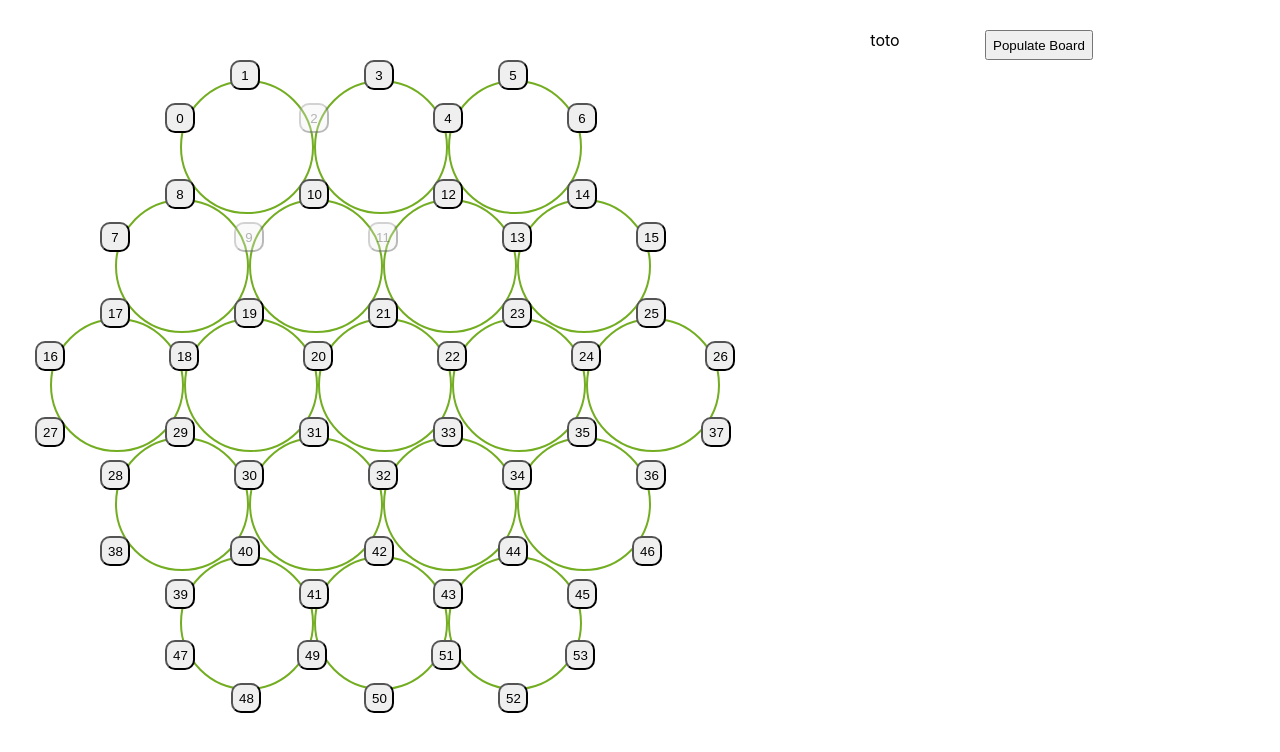
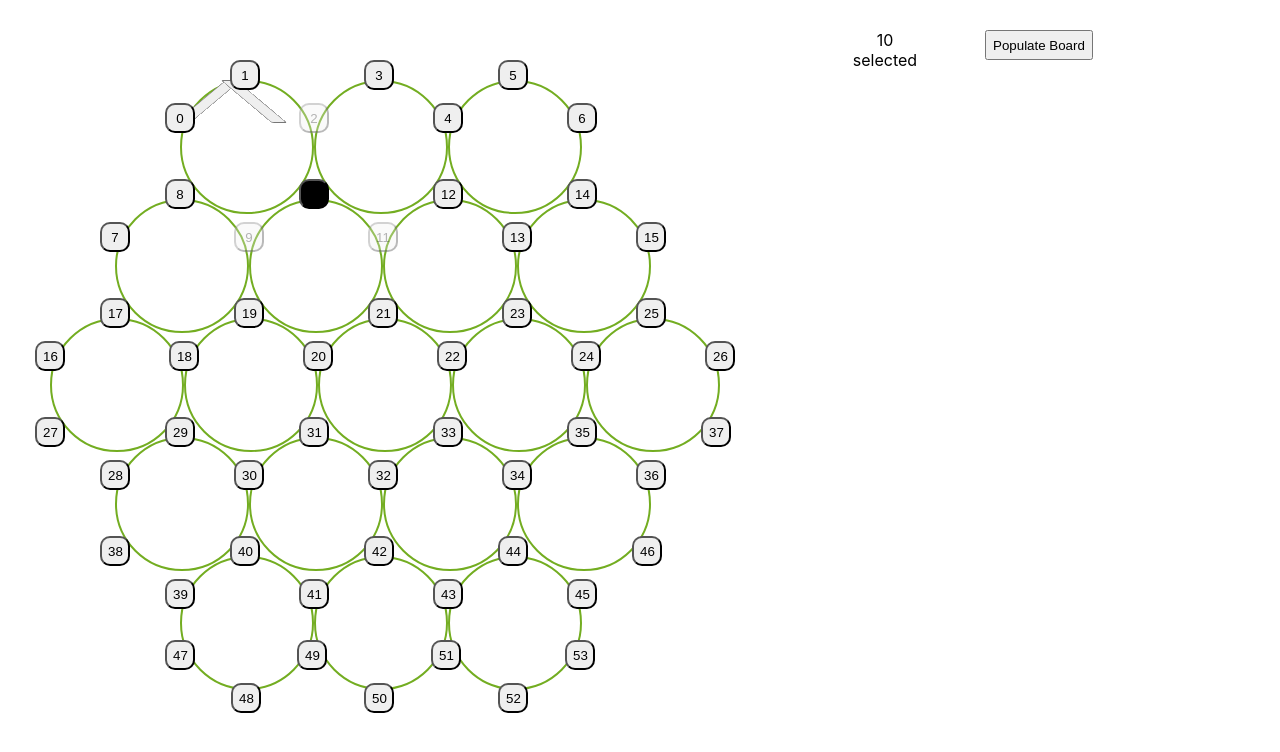
Before and after one commit to woqs/react_catan, a React (Create React App) app: page / in a window 1280 px wide. Both pictures are taken after a click on the button "10". Shown: the top 752 px of the page. Built offline with nearby package versions, Linux system fonts and the light colour scheme.

Commit message:
feat: add villages, add on click selected item, start of the roads

```diff
--- a/src/App.css
+++ b/src/App.css
@@ -54,7 +54,7 @@
   border-radius: 10px;
   height: 30px;
   width: 30px;
-  z-index: 1;
+  z-index: 2;
 }
 
 .DownCellLine {
@@ -66,6 +66,29 @@
   border: 2px solid #73AD21;
   width: 130px;
   height: 130px;
+}
+
+.RoadLine {
+  height: 0px;
+  display: flex;
+}
+
+.Road {
+  z-index: 1;
+  height: 43px;
+  width: 10px;
+}
+
+.RoadTopLeft {
+  -ms-transform: skewX(-50deg);
+  -webkit-transform: skewX(-50deg);
+  transform: skewX(-50deg);
+}
+
+.RoadTopRight {
+  -ms-transform: skewX(50deg);
+  -webkit-transform: skewX(50deg);
+  transform: skewX(50deg);
 }
 
 .wool {
--- a/src/atom/Village.tsx
+++ b/src/atom/Village.tsx
@@ -5,10 +5,13 @@ function Village(prop: {
     style?: CSSProperties,
     statuses: Array<VillageStatus>,
     id: number,
-    onClick: React.MouseEventHandler<HTMLButtonElement>
+    onClick: React.MouseEventHandler<HTMLButtonElement>,
 }): JSX.Element {
-    const { style, id, statuses, onClick } = prop
+    let { style, id, statuses, onClick } = prop
     const status = statuses[id]
+    if (status.isSelected) {
+        style = {...style, backgroundColor:'black'}
+    }
 
     return (
         <button
--- /dev/null
+++ b/src/domain/ClickableItem.ts
@@ -0,0 +1,7 @@
+export interface ClickableItem {
+    actions?: Array<string>
+    disabled: boolean;
+    owner?: string;
+    id: number;
+    isSelected: boolean;
+}
--- /dev/null
+++ b/src/domain/RoadStatus.ts
@@ -0,0 +1,3 @@
+import { ClickableItem } from "./ClickableItem";
+
+export interface RoadStatus extends ClickableItem {}
--- a/src/domain/VillagesStatus.ts
+++ b/src/domain/VillagesStatus.ts
@@ -1,14 +1,14 @@
-export interface VillageStatus {
-    level?: number;
-    owner?: string;
-    disabled: boolean;
+import { ClickableItem } from "./ClickableItem"
+
+export interface VillageStatus extends ClickableItem {
+    level: number;
 }
 
 export function initiateVillagesStatus()
 {
     const initialVilagesStatuses = Array<VillageStatus>()
-    while (initialVilagesStatuses.length < 55) {
-        initialVilagesStatuses.push({disabled: false})
+    for(let i=0; i < 54; i++) {
+        initialVilagesStatuses.push({disabled: false, id: i, isSelected: false, level: 0})
     }
     return initialVilagesStatuses
 }
--- a/src/molecule/AvailableActions.tsx
+++ b/src/molecule/AvailableActions.tsx
@@ -1,12 +1,16 @@
 import React from "react"
-import { VillageStatus } from "../domain/VillagesStatus";
+import { ClickableItem } from "../domain/ClickableItem";
 
-function AvailableActions(prop:{selectedVillage?: VillageStatus}): JSX.Element
+function AvailableActions(prop:{selectedVillage?: ClickableItem}): JSX.Element
 {
     const { selectedVillage } = prop
     return(
         <div style={{width:'200px',height:'400px'}}>
-            {selectedVillage && <div>{selectedVillage.disabled? 'tata': 'toto'}</div>}
+            {selectedVillage &&
+            <>
+                <div>{selectedVillage.id}</div>
+                <div>{selectedVillage.isSelected ? "selected" : "nope"}</div>
+            </>}
         </div>
     );
 }
--- a/src/molecule/Board.tsx
+++ b/src/molecule/Board.tsx
@@ -4,29 +4,55 @@ import { ProductionType } from "../domain/ProductionCell"
 import '../App.css';
 import Village from "../atom/Village";
 import { getArroundVillagesIds, VillageStatus } from "../domain/VillagesStatus";
+import { ClickableItem } from "../domain/ClickableItem";
 
 function Board(prop:{
     productionCells?: Array<ProductionType>,
     villageStatusState: [Array<VillageStatus>, Dispatch<SetStateAction<Array<VillageStatus>>>],
-    selectedVillageState: [VillageStatus|undefined, Dispatch<SetStateAction<VillageStatus|undefined>>],
+    selectedItemState: [ClickableItem|undefined, Dispatch<SetStateAction<ClickableItem|undefined>>],
 }): JSX.Element {
-    const { productionCells, villageStatusState, selectedVillageState } = prop
+    const { productionCells, villageStatusState, selectedItemState } = prop
     const [villageStatus, setVillagesStatus] = villageStatusState
-    const [selectedVillage, setSelectedVillage] = selectedVillageState
+    const [selectedItem, setSelectedItem] = selectedItemState
+    function isInstanceOfVillage(object: ClickableItem) {
+        return 'level' in object
+    }
+
+    function resetSelected(newSelected: ClickableItem) {
+        const villages = [...villageStatus]
+        for (let i=0; i<villages.length; i++) {
+            const village = villages[i]
+            village.isSelected = false
+            villages[i] = village
+        }
+        if(newSelected && isInstanceOfVillage(newSelected)) {
+            const village = villages[newSelected.id]
+            village.isSelected = true
+            villages[newSelected.id] = village
+        }
+        setVillagesStatus(villages)
+    }
+
     function onVillageClick(id: number) {
-        var aroundVillagesIds = getArroundVillagesIds(id)
-        console.log(aroundVillagesIds)
-        var newStatuses = [...villageStatus]
-        for (var i = 0; i < aroundVillagesIds.length; i++) {
-            var villageId = aroundVillagesIds[i]
-            newStatuses[villageId] = { disabled: true }
+        let aroundVillagesIds = getArroundVillagesIds(id)
+        let newVillageStatuses = [...villageStatus]
+        for (let i = 0; i < aroundVillagesIds.length; i++) {
+            let villageId = aroundVillagesIds[i]
+            const village = newVillageStatuses[villageId]
+            village.disabled = true
+            newVillageStatuses[villageId] = village
         }
-        setVillagesStatus(newStatuses)
-        setSelectedVillage(newStatuses[id])
+        setVillagesStatus(newVillageStatuses)
+        setSelectedItem(newVillageStatuses[id])
+        resetSelected(newVillageStatuses[id])
     }
 
     return(
         <div className="Board">
+            <div className="RoadLine">
+                <button className="Road RoadTopLeft" style={{marginLeft:'150px'}}></button>
+                <button className="Road RoadTopRight" style={{marginLeft:'30px'}}></button>
+            </div>
             <div className="CellLine">
                 <Village style={{marginLeft:'115px', marginTop:'23px'}} statuses={villageStatus} id={0} onClick={() => onVillageClick(0)} />
                 <Village style={{marginLeft:'35px', marginTop:'-20px'}} statuses={villageStatus} id={1} onClick={() => onVillageClick(1)} />
--- a/src/organism/BoardGame.tsx
+++ b/src/organism/BoardGame.tsx
@@ -1,4 +1,5 @@
 import React, { useState } from "react"
+import { ClickableItem } from "../domain/ClickableItem";
 import GenerateBoardProductionCells, { ProductionType } from "../domain/ProductionCell";
 import { initiateVillagesStatus, VillageStatus } from "../domain/VillagesStatus";
 import AvailableActions from "../molecule/AvailableActions";
@@ -8,16 +9,16 @@ function BoardGame(): JSX.Element
 {
     const [boardProductionCells, setBoardProductionCells] = useState<Array<ProductionType>>()
     const [villageStatus, setVillagesStatus] = useState<Array<VillageStatus>>(initiateVillagesStatus())
-    const [selectedVillage, setSelectedVillage] = useState<VillageStatus>()
+    const [selectedItem, setSelectedItem] = useState<ClickableItem>()
 
     return (
         <div style={{display:'flex', marginTop:'30px'}} >
             <Board
                 productionCells={boardProductionCells}
                 villageStatusState={[villageStatus, setVillagesStatus]}
-                selectedVillageState={[selectedVillage, setSelectedVillage]}
+                selectedItemState={[selectedItem, setSelectedItem]}
             />
-            <AvailableActions selectedVillage={selectedVillage} />
+            <AvailableActions selectedVillage={selectedItem} />
             <button
                 style={{height:'30px'}}
                 onClick={() => {
```
Also changed, not shown: src/atom/Road.tsx (added, +17 -0 lines).
